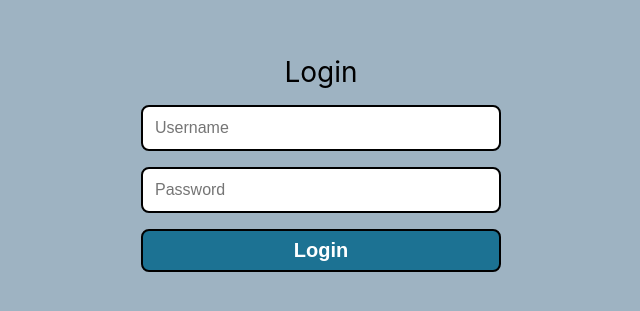
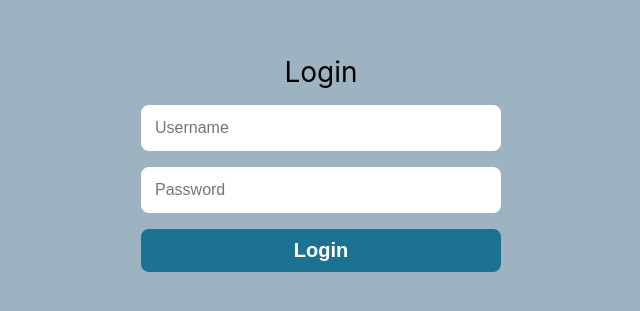
Before and after one commit to Dragonflies6779/IT-Project-2020, a React (Create React App) app: page / in a window 1280 px wide. Shown: the part 237-548 px from the top of the page, without its empty margins (319-959 px from the left). Built offline with nearby package versions, Linux system fonts and the light colour scheme.

Commit message:
Changed the colour scheme

```diff
--- a/src/App.css
+++ b/src/App.css
@@ -29,7 +29,7 @@ body, html, #root, .app, .container{
 input {
   box-sizing: border-box;
   outline: none;
-  border: solid 2px black;
+  border: solid 2px white;
   border-radius: 8px;
   color: #292929;
   width: 100%;
@@ -50,7 +50,7 @@ button {
   padding: 8px;
   color: white;
   font-weight: bold;
-  border: solid 2px black;
+  border: solid 2px #1C7293;
   border-radius: 8px;
   background: #1C7293;
   cursor: pointer;
```
